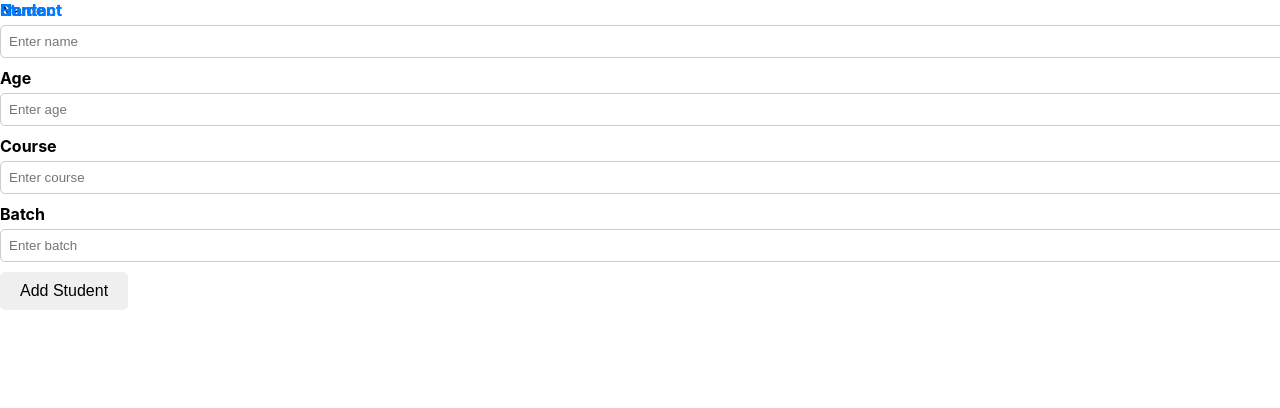
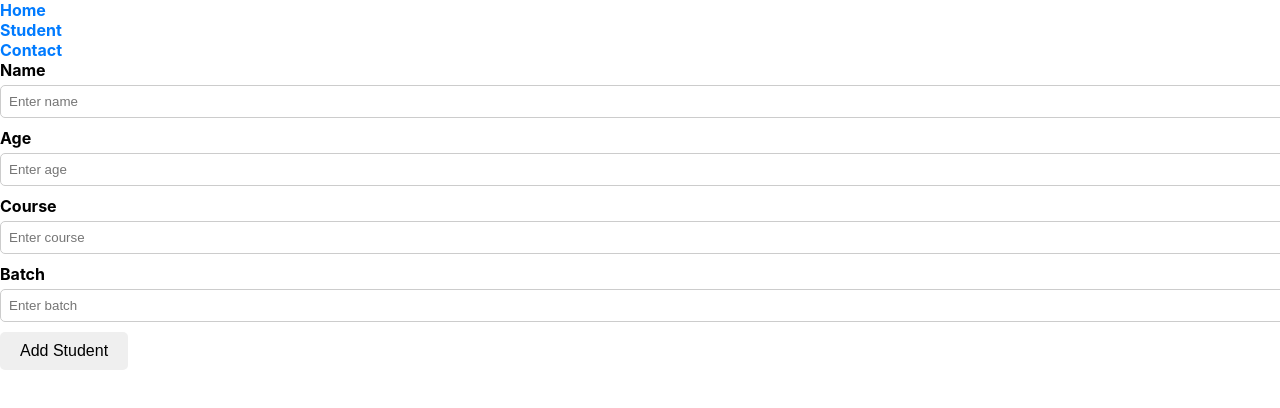
Before and after one commit to ayushsingh3007/Handson-7, a React (Create React App) app: page /addstudent in a window 1280 px wide. Shown: the top 408 px of the page. Built offline with nearby package versions, Linux system fonts and the light colour scheme.

Commit message:
Update App.css

```diff
--- a/src/App.css
+++ b/src/App.css
@@ -48,8 +48,8 @@
     flex-direction: column; /* corrected typo */
     color: #007bff;
     font-weight: bold;
-    position: absolute;
-    top: 0;
+/*     position: absolute;
+    top: 0; */
 }
 
 /* Add your styles here */
```
